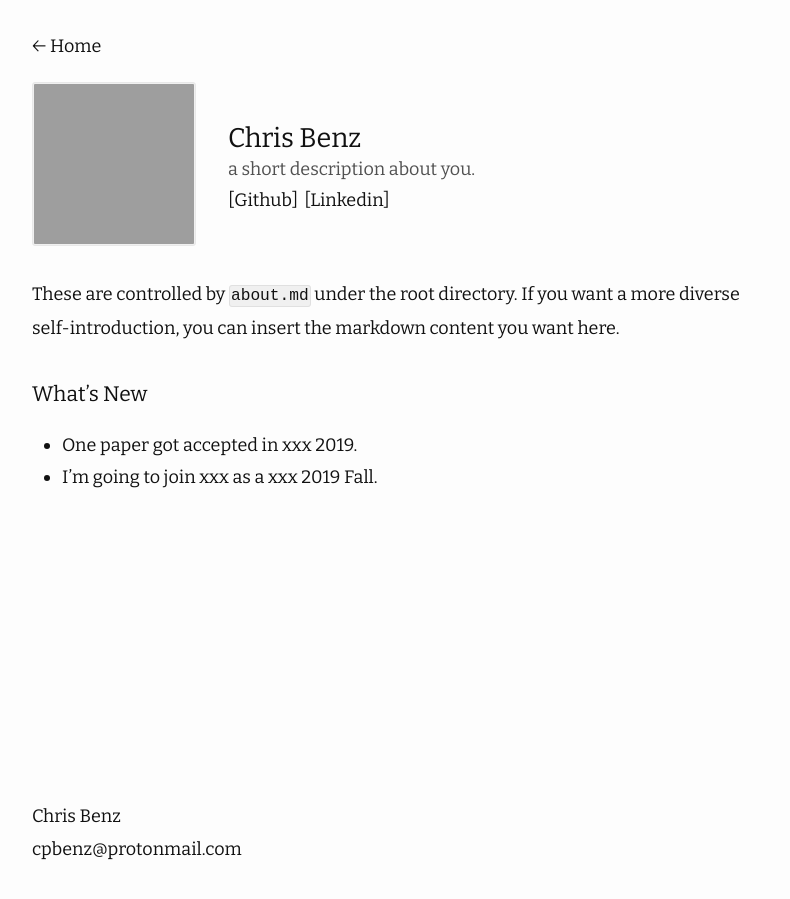
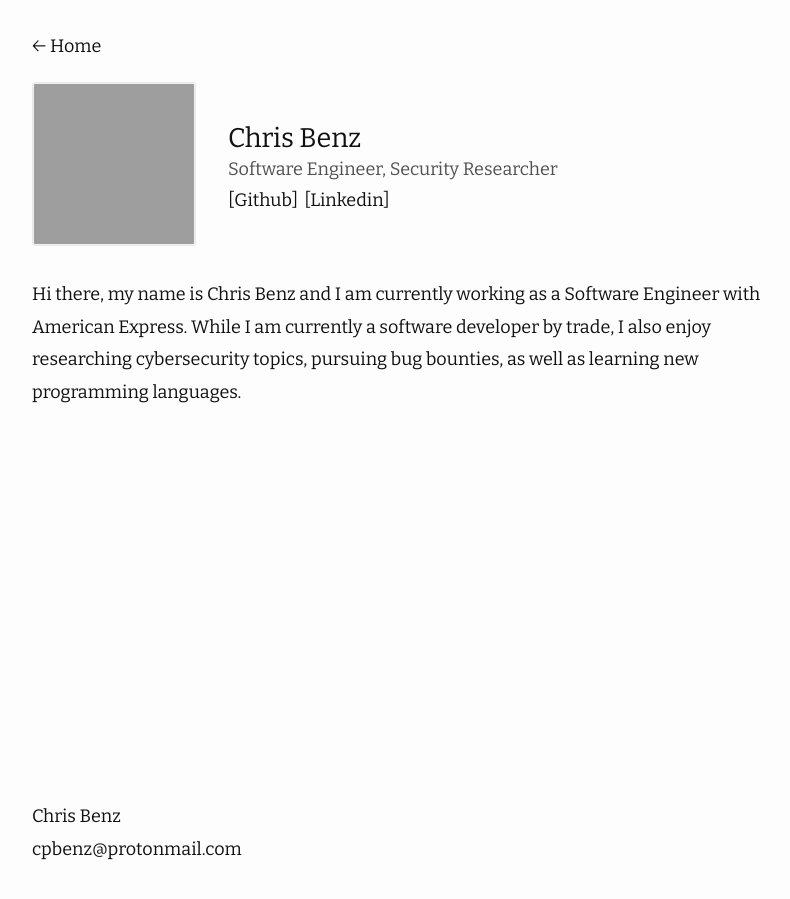
Before and after one commit to chrisbenz/chrisbenz.github.io, a Jekyll site: the page built from about.md, in a window 1280 px wide. Shown: the whole page, without its empty margins (238-1028 px from the left). Built offline with Jekyll 4.4.1, drawn with Linux system fonts in a browser that asks for light colours; nearby versions of some CDN libraries; grey boxes are pictures that could not be loaded.

Commit message:
Updated site info and about me

```diff
--- a/_config.yml
+++ b/_config.yml
@@ -11,8 +11,8 @@ show_excerpts: false # set to true to show excerpts on the homepage
 # Moving date format
 # refer to https://shopify.github.io/liquid/filters/date/ if you want to customize this
 moving:
-  avatar_url: "https://i.loli.net/2019/08/26/JzCLhDWPEybZr2T.jpg" # avatar in about page
-  about_you: a short description about you. # short description about you in about page
+  avatar_url: "https://media-exp1.licdn.com/dms/image/C5603AQEpnDsjjNFymA/profile-displayphoto-shrink_200_200/0?e=1603929600&v=beta&t=wwIfN_TtL9hoAWcXBhAKgpUNoj6_zO28_U2IDNMDAys" # avatar in about page
+  about_you: Software Engineer, Security Researcher # short description about you in about page
   date_format: "%b %d" # date format of posts in home page
   back_to: "Home" # In the post page, you have a back button above the title, you can custom the text by yourself.
 
@@ -20,11 +20,11 @@ moving:
   social_links:
     # twitter:
     github: chrisbenz
+    linkedin: chris-benz
     # rss: RSS
     # dribbble:
     # flickr:
     # instagram:
-    linkedin: chris-benz
     # pinterest:
     # youtube:
     # youtube_channel:
--- a/about.md
+++ b/about.md
@@ -2,9 +2,4 @@
 layout: about
 ---
 
-These are controlled by `about.md` under the root directory. If you want a more diverse self-introduction, you can insert the markdown content you want here.
-
-### What's New
-
-- One paper got accepted in xxx 2019.
-- I'm going to join xxx as a xxx 2019 Fall.
+Hi there, my name is Chris Benz and I am currently working as a Software Engineer with American Express. While I am currently a software developer by trade, I also enjoy researching cybersecurity topics, pursuing bug bounties, as well as learning new programming languages.
```
Also changed, not shown: 10 other files.
